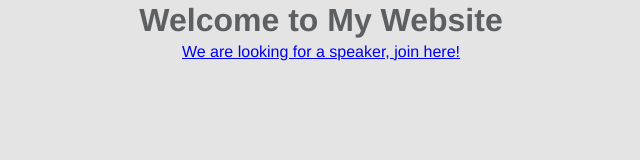
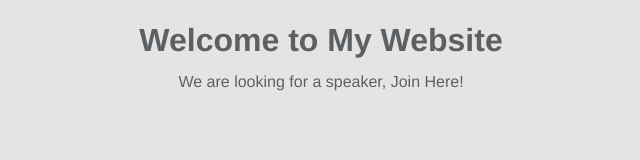
Before and after one commit to jamespauldecastro/HTML-FORMS, a plain HTML site: page index.html in a window 1280 px wide. Shown: the whole page, without its empty margins (319-959 px from the left). Drawn offline with Linux system fonts and the light colour scheme.

Commit message:
updated the welcome page styles

```diff
--- a/index.html
+++ b/index.html
@@ -9,8 +9,10 @@
 </head>
 
 <body>
-    <h1>Welcome to My Website</h1>
-    <a href="speaker-submission.html">We are looking for a speaker, join here!</a>
+    <div class="main">
+        <h1>Welcome to My Website</h1>
+        <p>We are looking for a speaker, <a href="speaker-submission.html">Join Here!</a></p>
+    </div>
 </body>
 
 </html>
```
